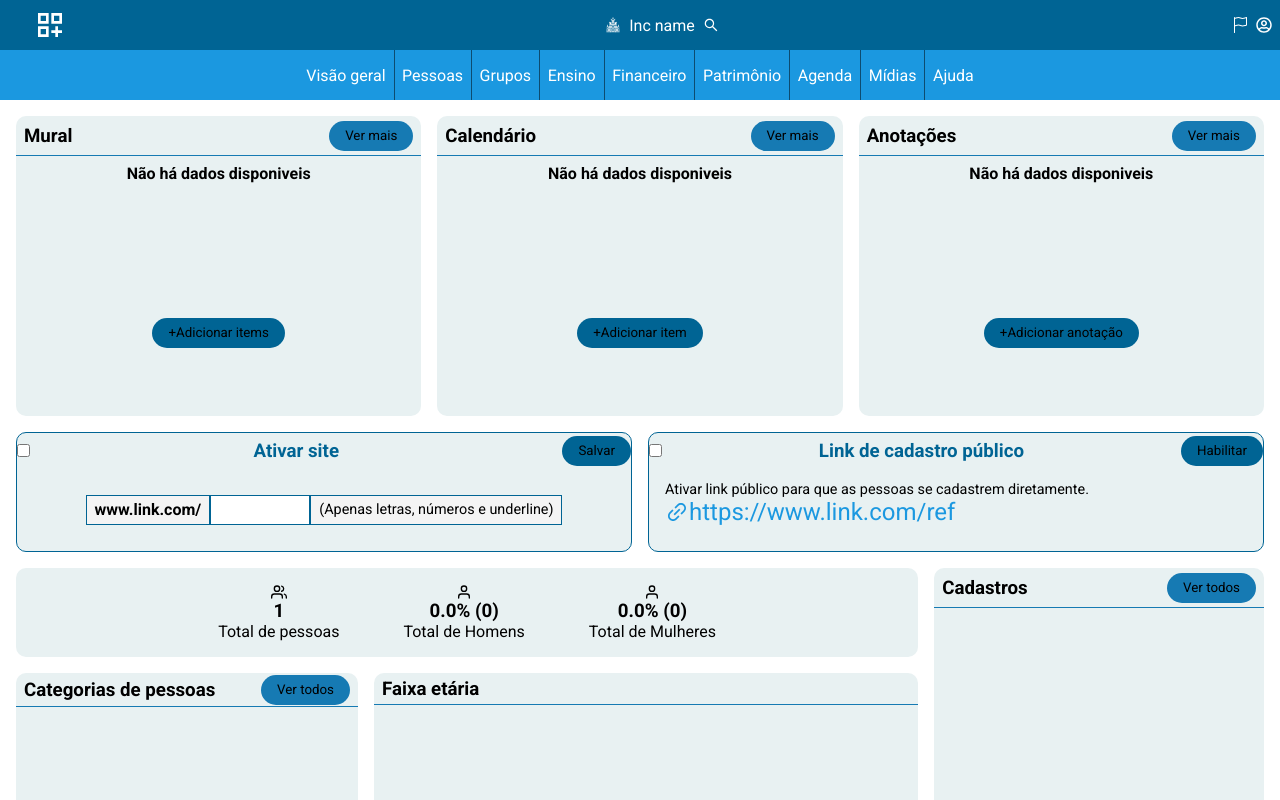
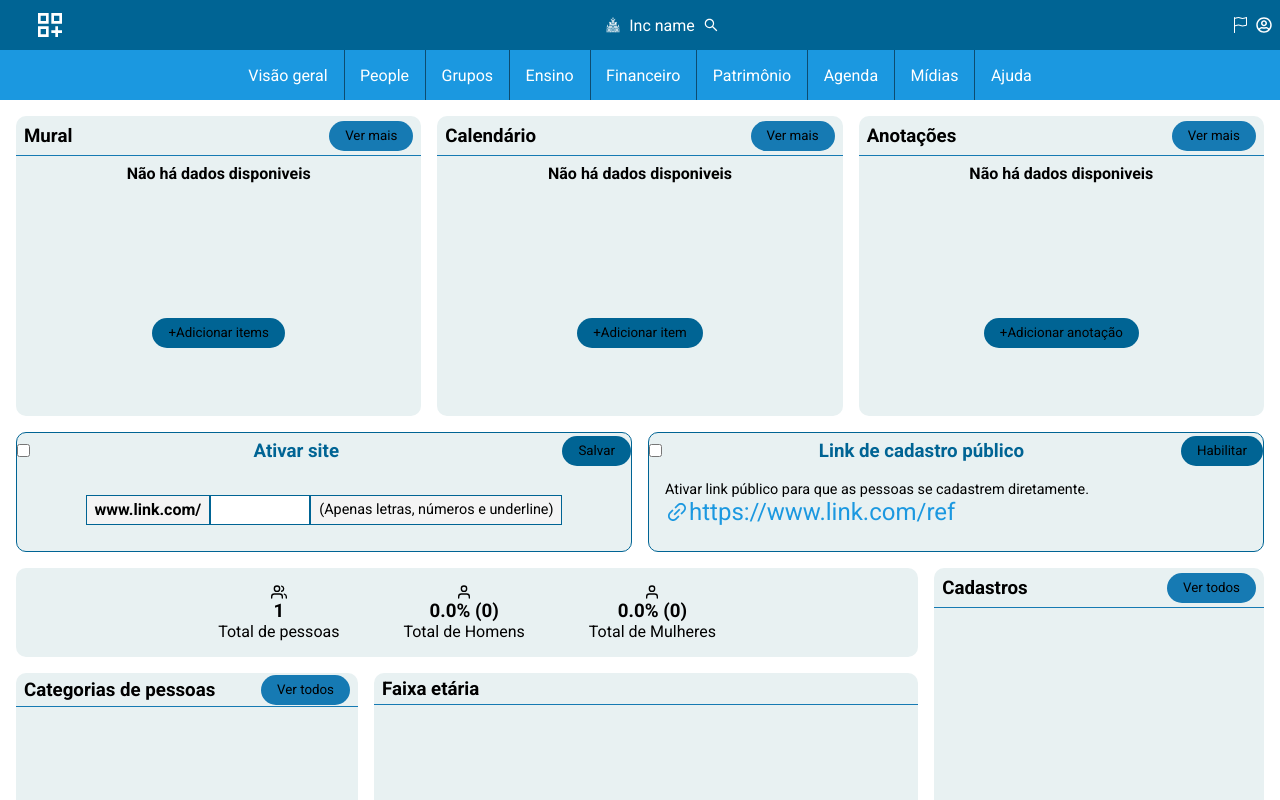
Before and after one commit to RICHARD77SS/dashboard, a React (Create React App) app: page / in a window 1280 px wide. Shown: the top 800 px of the page. Built offline with nearby package versions, Linux system fonts and the light colour scheme.

Commit message:
Dropdown menu People

```diff
--- /dev/null
+++ b/src/Components/DropPeople/index.tsx
@@ -0,0 +1,28 @@
+import React from 'react';
+import Button from '../Button';
+import { Wrapper, Droped} from './styles'
+
+const DropPeople = () => {
+  const [dropedOpen, setDropedOpen] = React.useState(false);
+
+  return (
+    <Wrapper>
+      <Button
+        onMouseEnter={() => setDropedOpen(true)}
+        onMouseLeave={() => setDropedOpen(false)}
+      >People</Button>
+      {dropedOpen ?
+        <>
+          <Droped onMouseEnter={() => setDropedOpen(true)}
+            onMouseLeave={() => setDropedOpen(false)}  className='droped'>
+            <Button>menu</Button>
+            <Button>menu</Button>
+            <Button>menu</Button>
+            <Button>menu</Button>
+          </Droped>
+        </>:null}
+    </Wrapper>
+  )
+}
+
+export default DropPeople;
--- /dev/null
+++ b/src/Components/DropPeople/styles.ts
@@ -0,0 +1,16 @@
+import styled from 'styled-components';
+
+
+export const Wrapper = styled.div`
+
+
+`
+export const Droped = styled.div`
+  width: 200px;
+  height: auto;
+  background: ${Props => Props.theme.colors.sec};
+  padding: 1rem;
+  position: absolute;
+  top: 50px;
+  border-radius: 10px;
+`
--- a/src/Components/Navbar/index.tsx
+++ b/src/Components/Navbar/index.tsx
@@ -3,6 +3,7 @@ import {NavLink} from 'react-router-dom'
 import { Nav, Vbar } from "./styles";
 import Button from '../Button';
 import Menu from '../Menu';
+import DropPeople from '../DropPeople';
 
 const Navbar = () => {
   return (
@@ -13,7 +14,7 @@ const Navbar = () => {
       </NavLink>
       <Vbar />
       <NavLink className='navlink' to='/people'>
-        <Button id=''>Pessoas</Button>
+        <DropPeople />
       </NavLink>
       <Vbar />
       <NavLink className='navlink' to='/'>
--- a/src/Components/Navbar/styles.ts
+++ b/src/Components/Navbar/styles.ts
@@ -16,13 +16,13 @@ export const Nav = styled.nav`
   button{
     font-size: 1rem;
     height: 50px;
-    padding: 0 .5rem;
+    padding: 0 1rem;
     color: #fff;
     @media (max-width:750px){
     display: none;
   }
     :hover {
-      background: rgba(255,255,255,0.2)
+      background: rgba(255,255,255,0.2);
     }
   }
   .navlink {
```
